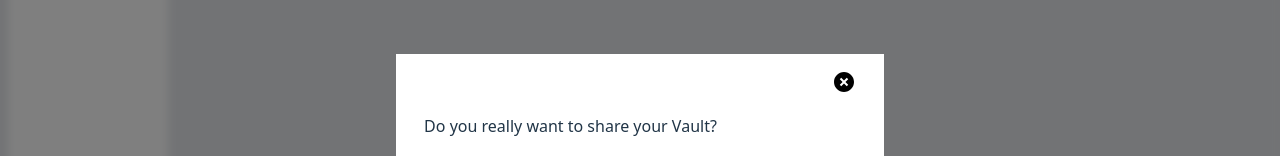
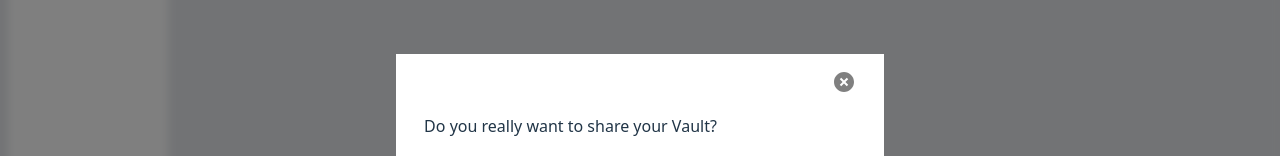
Before and after one commit to Vy-shak/BrainVault, a React (Vite) app in the folder brainVault-client/: page /Drive in a window 1280 px wide. Both pictures are taken after a click on the button "Share brain". Shown: the part 233-389 px from the top of the page. Built offline with nearby package versions, Linux system fonts and the light colour scheme; no server answers.

Commit message:
delete button

```diff
--- a/brainVault-client/src/Components/uI/Main/Card.tsx
+++ b/brainVault-client/src/Components/uI/Main/Card.tsx
@@ -14,8 +14,9 @@ function Card({ Ctype, about, title, link,
 }: Cardprops) {
     return (
         <div className='w-fit flex flex-col justify-start items-start h-fit px-2 py-4 bg-white rounded-md shadow-md outline-stone-200'>
-            <div className="flex justify-center items-center space-x-3">
+            <div className="flex justify-between w-full items-center space-x-3">
                 <span className=" font-semibold">{title}</span>
+                <Delete />
             </div>
             <div className="text-sm text-left w-full h-9 text-slate-700 overflow-hidden">
                 <p className="text-[14px]">{`${about}`}</p>
@@ -26,7 +27,6 @@ function Card({ Ctype, about, title, link,
                     src={`${link}`}
                     title="YouTube video player"
                     style={{ width: "100%", height: "100%", minHeight: "0px", minBlockSize: "0px" }}
-                    allow="accelerometer; autoplay; clipboard-write; encrypted-media; gyroscope; picture-in-picture; web-share"
                     referrerpolicy=""
                     allowfullscreen>
                 </iframe>
--- a/brainVault-client/src/Components/uI/Main/Modal.tsx
+++ b/brainVault-client/src/Components/uI/Main/Modal.tsx
@@ -15,13 +15,14 @@ interface modelType {
 }
 
 const Modal = (props: modelType) => {
-    const [typeId, setTypeid] = useState();
+    const [typeId, setTypeid] = useState('');
     console.log(typeId?.text);
     const nameRef: any = useRef('');
     const aboutRef: any = useRef('');
     const linkRef: any = useRef('');
 
     const uploadContent = async () => {
+        if (typeId) {
             try {
                 const token = await localStorage.getItem('token');
                 const upload = await axios.post('http://localhost:3000/api/v1/content/add', {
@@ -37,6 +38,10 @@ const Modal = (props: modelType) => {
                 })
             } catch (error) {
                 console.log('content upload error')
+            }
+        }
+        else {
+            alert("Please select any contents");
         }
     }
 
--- a/brainVault-client/src/Icons/Delete.tsx
+++ b/brainVault-client/src/Icons/Delete.tsx
@@ -2,7 +2,7 @@
 
 function Delete() {
     return (
-        <svg xmlns="http://www.w3.org/2000/svg" width="24" height="24" viewBox="0 0 24 24"><path d="M12 2C6.486 2 2 6.486 2 12s4.486 10 10 10 10-4.486 10-10S17.514 2 12 2zm4.207 12.793-1.414 1.414L12 13.414l-2.793 2.793-1.414-1.414L10.586 12 7.793 9.207l1.414-1.414L12 10.586l2.793-2.793 1.414 1.414L13.414 12l2.793 2.793z"></path></svg>
+        <svg xmlns="http://www.w3.org/2000/svg" fill="grey" width="24" height="24" viewBox="0 0 24 24"><path d="M12 2C6.486 2 2 6.486 2 12s4.486 10 10 10 10-4.486 10-10S17.514 2 12 2zm4.207 12.793-1.414 1.414L12 13.414l-2.793 2.793-1.414-1.414L10.586 12 7.793 9.207l1.414-1.414L12 10.586l2.793-2.793 1.414 1.414L13.414 12l2.793 2.793z"></path></svg>
     )
 }
 
--- a/brainVault-client/src/Pages/Home.tsx
+++ b/brainVault-client/src/Pages/Home.tsx
@@ -33,7 +33,7 @@ function Home() {
             }
         }
         fetchData()
-    }, []);
+    }, [open]);
 
     console.log(linkData)
 
@@ -61,7 +61,7 @@ function Home() {
             {/* <span className="absolute left-52 top-10 font-semibold text-2xl">Hello Yshak, Welcome!</span> */}
             <div className="flex-col">
                 <Sidebar />
-                <div className="h-screen -mt-2 w-full bg-white">
+                <div className="h-screen rounded-md -mt-2 w-full bg-white">
                 </div>
             </div>
             <section className="grid grid-cols-4 w-full h-fit bg-gray-200 pt-24 px-3 grid-rows-3 gap-x-2 gap-y-2">
```
Lines whose indentation alone changed are shown as unchanged.
